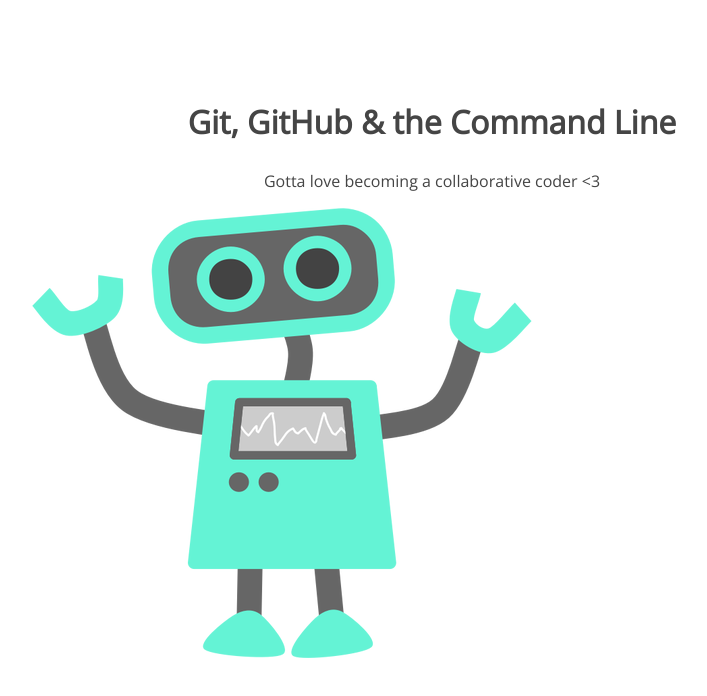
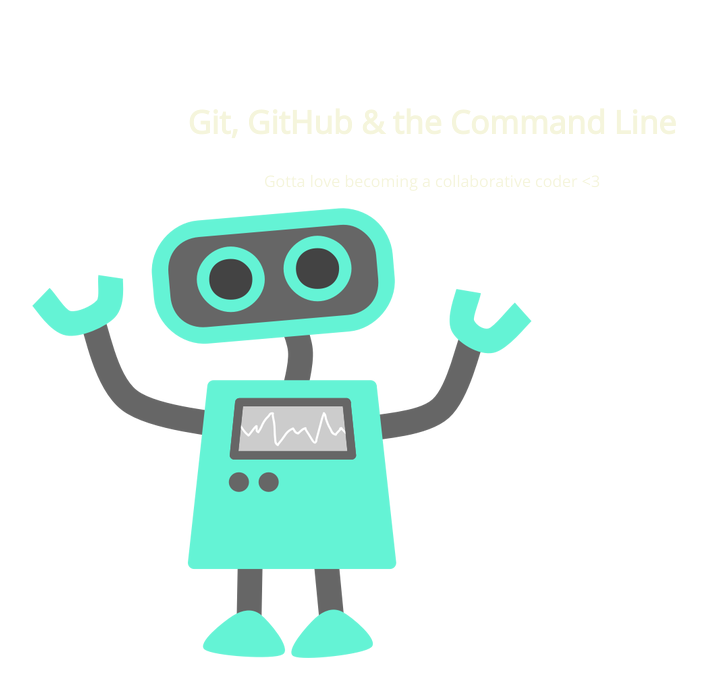
Before and after one commit to cbastidas127/105project, a plain HTML site: page index.html in a window 1280 px wide. Shown: the whole page, without its empty margins (208-915 px from the left). Drawn offline with nearby package versions, Linux system fonts and the light colour scheme.

Commit message:
changed header color

```diff
--- a/css/style.css
+++ b/css/style.css
@@ -5,7 +5,7 @@ section {
 section h1,
 section p {
 	text-align: center;
-	color: #454545;
+	color: beige;
 }
 section h1 {
 	font: 32px 'Open Sans';
```
